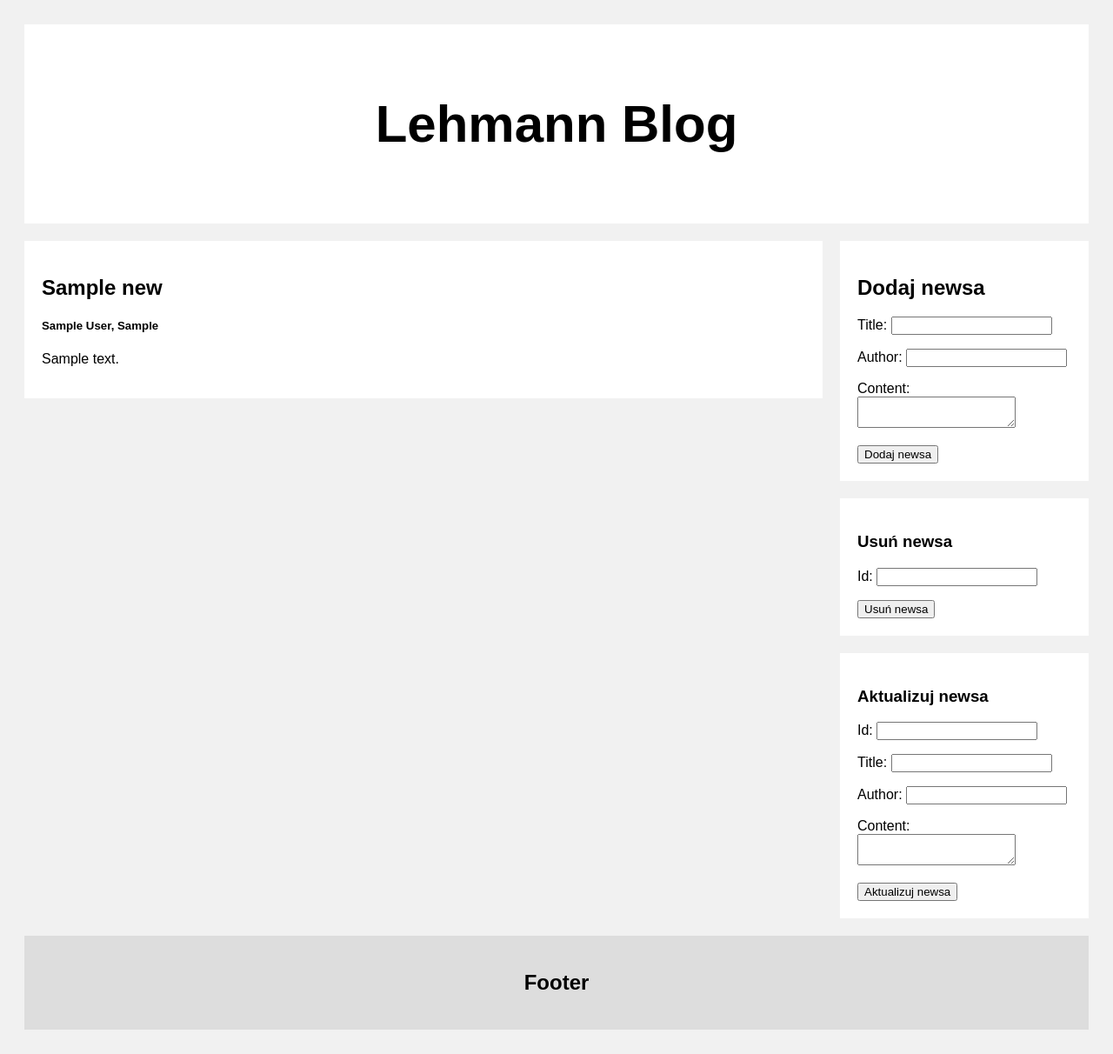
After one commit to maciejlehmann/WitrynyWWW, a PHP site: page /index.php in a window 1280 px wide. The commit adds this page. Shown: the whole page at 87% size. Run offline with PHP 8.4, Linux system fonts and the light colour scheme; tables that the repository leaves empty or names only in its code hold one stand-in row (values such as "Sample post"); data that the repository does not hold is empty.

Commit message:
Add files via upload

```diff
--- /dev/null
+++ b/index.php
@@ -0,0 +1,125 @@
+<!DOCTYPE html>
+<html>
+<head>
+<meta name="viewport" content="width=device-width, initial-scale=1">
+<link rel="stylesheet" href="style.css" type="text/css"/>
+<title>Lehmann Blog</title>
+<?php
+$servername = "remotemysql.com";
+$username = "JUeYJ2I6xf";
+$password = "Th38mEVQMY";
+$dbname = "JUeYJ2I6xf";
+
+// Create connection
+$conn = new mysqli($servername, $username, $password, $dbname);
+
+// Check connection
+if ($conn->connect_error) {
+    die("Connection failed: " . $conn->connect_error);
+    echo "Błąd połączenia z bazą danych...";
+}
+
+?>
+</head>
+<body>
+
+<div class="header">
+  <h2>Lehmann Blog</h2>
+</div>
+
+<div class="row">
+  <div class="leftcolumn">
+  <?php
+      $query1 = "SELECT * FROM news";
+      $result = $conn->query($query1);
+      if($result->num_rows > 0) {
+        while($row = $result->fetch_assoc()) {
+          echo '
+            <div class="card">
+              <h2>' .$row['title']. '</h2>
+              <h5>' . $row['author'].', ' .$row['created'].'</h5>
+              <p align="justify">' .$row['body']. '</p>
+            </div>';
+          }
+        }
+
+        if(isset($_POST['add']))
+        {
+          $query3 = "INSERT INTO news (title, author, body, created, updated) VALUES ('".$_POST["title"]."','".$_POST["author"]."','".$_POST["content"]."', now(), now())";
+          $result = mysqli_query($conn,$query3);
+        }
+
+        if(isset($_POST['delete']))
+        {
+          $query4 = "DELETE FROM news WHERE id='".$_POST["id"]."'";
+          $result = mysqli_query($conn,$query4);
+        }
+
+        if(isset($_POST['update']))
+        {
+          $query5 = "UPDATE news SET title = '".$_POST["title"]."', author = '".$_POST["author"]."', body = '".$_POST["content"]."', updated = now() WHERE id = '".$_POST["id"]."'";
+          $result = mysqli_query($conn,$query5);
+        }
+  ?>
+  </div>
+  <div class="rightcolumn">
+    <div class="card">
+      <h2>Dodaj newsa</h2>
+      <form action="index.php" method="post">
+        <p>
+          <label for="title">Title: </label>
+          <input type="text" name="title" id="title">
+        </p>
+        <p>
+          <label for="author">Author: </label>
+          <input type="text" name="author" id="author">
+        </p>
+        <p>
+          <label for="content">Content: </label>
+          <textarea name="content" id="content"></textarea>
+        </p>
+        <input type="submit" value="Dodaj newsa" name="add">
+      </form>
+    </div>
+    <div class="card">
+      <h3>Usuń newsa</h3>
+      <form action="index.php" method="post">
+        <p>
+          <label for="id">Id: </label>
+          <input type="text" name="id" id="id">
+        </p>
+        <input type="submit" value="Usuń newsa" name="delete">
+      </form>
+    </div>
+    <div class="card">
+      <h3>Aktualizuj newsa</h3>
+      <form action="index.php" method="post">
+        <p>
+          <label for="id">Id: </label>
+          <input type="text" name="id" id="id">
+        </p>
+        <p>
+          <label for="title">Title: </label>
+          <input type="text" name="title" id="title">
+        </p>
+        <p>
+          <label for="author">Author: </label>
+          <input type="text" name="author" id="author">
+        </p>
+        <p>
+          <label for="content">Content: </label>
+          <textarea name="content" id="content"></textarea>
+        </p>
+        <input type="submit" value="Aktualizuj newsa" name="update">
+      </form>
+    </div>
+  </div>
+</div>
+
+
+<div class="footer">
+  <h2>Footer</h2>
+</div>
+
+</body>
+</html>
--- a/style.css
+++ b/style.css
@@ -1,342 +1,68 @@
-/* Popup container */
-.popup {
-  position: relative;
-  display: inline-block;
-  cursor: pointer;
-}
-
-/* The actual popup (appears on top) */
-.popup .popuptext {
-  visibility: hidden;
-  width: 160px;
-  background-color: #555;
-  color: #fff;
-  text-align: center;
-  border-radius: 6px;
-  padding: 8px 0;
-  position: absolute;
-  z-index: 1;
-  bottom: 125%;
-  left: 50%;
-  margin-left: -80px;
-}
-
-/* Popup arrow */
-.popup .popuptext::after {
-  content: "";
-  position: absolute;
-  top: 100%;
-  left: 50%;
-  margin-left: -5px;
-  border-width: 5px;
-  border-style: solid;
-  border-color: #555 transparent transparent transparent;
-}
-
-/* Toggle this class when clicking on the popup container (hide and show the popup) */
-.popup .show {
-  visibility: visible;
-  -webkit-animation: fadeIn 1s;
-  animation: fadeIn 1s
-}
-
-/* Add animation (fade in the popup) */
-@-webkit-keyframes fadeIn {
-  from {opacity: 0;}
-  to {opacity: 1;}
-}
-
-@keyframes fadeIn {
-  from {opacity: 0;}
-  to {opacity:1 ;}
-}
-
-
-.slider {
-  -webkit-appearance: none;
-  width: 100%;
-  height: 15px;
-  border-radius: 5px;
-  background: #d3d3d3;
-  outline: none;
-  opacity: 0.7;
-  -webkit-transition: .2s;
-  transition: opacity .2s;
-}
-
-.slider:hover {
-  opacity: 1;
-}
-
-.slider::-webkit-slider-thumb {
-  -webkit-appearance: none;
-  appearance: none;
-  width: 25px;
-  height: 25px;
-  border-radius: 50%;
-  background: #4CAF50;
-  cursor: pointer;
-}
-
-.slider::-moz-range-thumb {
-  width: 25px;
-  height: 25px;
-  border-radius: 50%;
-  background: #4CAF50;
-  cursor: pointer;
-}
-.slidecontainer {
-  width: 100%;
-}
-
-.collapsible {
-  background-color: #777;
-  color: white;
-  cursor: pointer;
-  padding: 18px;
-  width: 100%;
-  border: none;
-  text-align: left;
-  outline: none;
-  font-size: 15px;
-}
-
-.active, .collapsible:hover {
-  background-color: #555;
-}
-
-.content {
-  padding: 0 18px;
-  display: none;
-  overflow: hidden;
-  background-color: #f1f1f1;
-}
-
-#loader {
-  position: absolute;
-  left: 50%;
-  top: 50%;
-  z-index: 1;
-  width: 150px;
-  height: 150px;
-  margin: -75px 0 0 -75px;
-  border: 16px solid #f3f3f3;
-  border-radius: 50%;
-  border-top: 16px solid #3498db;
-  width: 120px;
-  height: 120px;
-  -webkit-animation: spin 2s linear infinite;
-  animation: spin 2s linear infinite;
-}
-
-@-webkit-keyframes spin {
-  0% { -webkit-transform: rotate(0deg); }
-  100% { -webkit-transform: rotate(360deg); }
-}
-
-@keyframes spin {
-  0% { transform: rotate(0deg); }
-  100% { transform: rotate(360deg); }
-}
-
-/* Add animation to "page content" */
-.animate-bottom {
-  position: relative;
-  -webkit-animation-name: animatebottom;
-  -webkit-animation-duration: 1s;
-  animation-name: animatebottom;
-  animation-duration: 1s
-}
-
-@-webkit-keyframes animatebottom {
-  from { bottom:-100px; opacity:0 }
-  to { bottom:0px; opacity:1 }
-}
-
-@keyframes animatebottom {
-  from{ bottom:-100px; opacity:0 }
-  to{ bottom:0; opacity:1 }
-}
-
-#myDiv {
-  display: none;
-  text-align: center;
-}
-
-#overlay {
-  position: fixed;
-  display: none;
-  width: 100%;
-  height: 100%;
-  top: 0;
-  left: 0;
-  right: 0;
-  bottom: 0;
-  background-color: rgba(0,0,0,0.5);
-  z-index: 2;
-  cursor: pointer;
-}
-
-#text{
-  position: absolute;
-  top: 50%;
-  left: 50%;
-  font-size: 50px;
-  color: white;
-  transform: translate(-50%,-50%);
-  -ms-transform: translate(-50%,-50%);
-}
-
-.alert {
-  padding: 20px;
-  background-color: #f44336;
-  color: white;
-  opacity: 1;
-  transition: opacity 0.6s;
-  margin-bottom: 15px;
-}
-
-.closebtn {
-  margin-left: 15px;
-  color: white;
-  font-weight: bold;
-  float: right;
-  font-size: 22px;
-  line-height: 20px;
-  cursor: pointer;
-  transition: 0.3s;
-}
-
-.closebtn:hover {
-  color: black;
-}
-
-hr {
-  border: 1px solid blue;
-}
-
-
-#snackbar {
-  visibility: hidden;
-  min-width: 250px;
-  margin-left: -125px;
-  background-color: #333;
-  color: #fff;
-  text-align: center;
-  border-radius: 2px;
-  padding: 16px;
-  position: fixed;
-  z-index: 1;
-  left: 50%;
-  bottom: 30px;
-  font-size: 17px;
-}
-
-#snackbar.show {
-  visibility: visible;
-  -webkit-animation: fadein 0.5s, fadeout 0.5s 2.5s;
-  animation: fadein 0.5s, fadeout 0.5s 2.5s;
-}
-
-@-webkit-keyframes fadein {
-  from {bottom: 0; opacity: 0;}
-  to {bottom: 30px; opacity: 1;}
-}
-
-@keyframes fadein {
-  from {bottom: 0; opacity: 0;}
-  to {bottom: 30px; opacity: 1;}
-}
-
-@-webkit-keyframes fadeout {
-  from {bottom: 30px; opacity: 1;}
-  to {bottom: 0; opacity: 0;}
-}
-
-@keyframes fadeout {
-  from {bottom: 30px; opacity: 1;}
-  to {bottom: 0; opacity: 0;}
-}
-
-.div10style {
-  width: 100%;
-  padding: 25px;
-  background-color: coral;
-  color: white;
-  font-size: 25px;
+* {
   box-sizing: border-box;
 }
 
-.fa {
-  font-size: 50px;
-  cursor: pointer;
-  user-select: none;
+/* Add a gray background color with some padding */
+body {
+  font-family: Arial;
+  padding: 20px;
+  background: #f1f1f1;
 }
 
-.fa:hover {
-  color: darkblue;
+/* Header/Blog Title */
+.header {
+  padding: 30px;
+  font-size: 40px;
+  text-align: center;
+  background: white;
 }
 
-.obroc {
-  transform: rotate(180deg);
+/* Create two unequal columns that floats next to each other */
+/* Left column */
+.leftcolumn {
+  float: left;
+  width: 75%;
 }
 
-
-.style13 {
-  width: 100%;
-  padding: 25px;
-  background-color: green;
-  color: white;
-  font-size: 25px;
+/* Right column */
+.rightcolumn {
+  float: left;
+  width: 25%;
+  padding-left: 20px;
 }
 
-.prz {
-  border: none;
-  outline: none;
-  padding: 10px 16px;
-  background-color: #f1f1f1;
-  cursor: pointer;
+/* Fake image */
+.fakeimg {
+  width: 100%;
+  padding: 20px;
 }
 
-.active, .prz:hover {
-  background-color: #666;
-  color: white;
+/* Add a card effect for articles */
+.card {
+   background-color: white;
+   padding: 20px;
+   margin-top: 20px;
 }
 
-ul, #myUL {
-  list-style-type: none;
+/* Clear floats after the columns */
+.row:after {
+  content: "";
+  display: table;
+  clear: both;
 }
 
-#myUL {
-  margin: 0;
-  padding: 0;
+/* Footer */
+.footer {
+  padding: 20px;
+  text-align: center;
+  background: #ddd;
+  margin-top: 20px;
 }
 
-.caret {
-  cursor: pointer;
-  -webkit-user-select: none; /* Safari 3.1+ */
-  -moz-user-select: none; /* Firefox 2+ */
-  -ms-user-select: none; /* IE 10+ */
-  user-select: none;
+/* Responsive layout - when the screen is less than 800px wide, make the two columns stack on top of each other instead of next to each other */
+@media screen and (max-width: 800px) {
+  .leftcolumn, .rightcolumn {
+    width: 100%;
+    padding: 0;
+  }
 }
-
-.caret::before {
-  content: "\25B6";
-  color: black;
-  display: inline-block;
-  margin-right: 6px;
-}
-
-.caret-down::before {
-  -ms-transform: rotate(90deg); /* IE 9 */
-  -webkit-transform: rotate(90deg); /* Safari */'
-  transform: rotate(90deg);
-}
-
-.nested {
-  display: none;
-}
-
-.akt {
-  display: block;
-}
```
